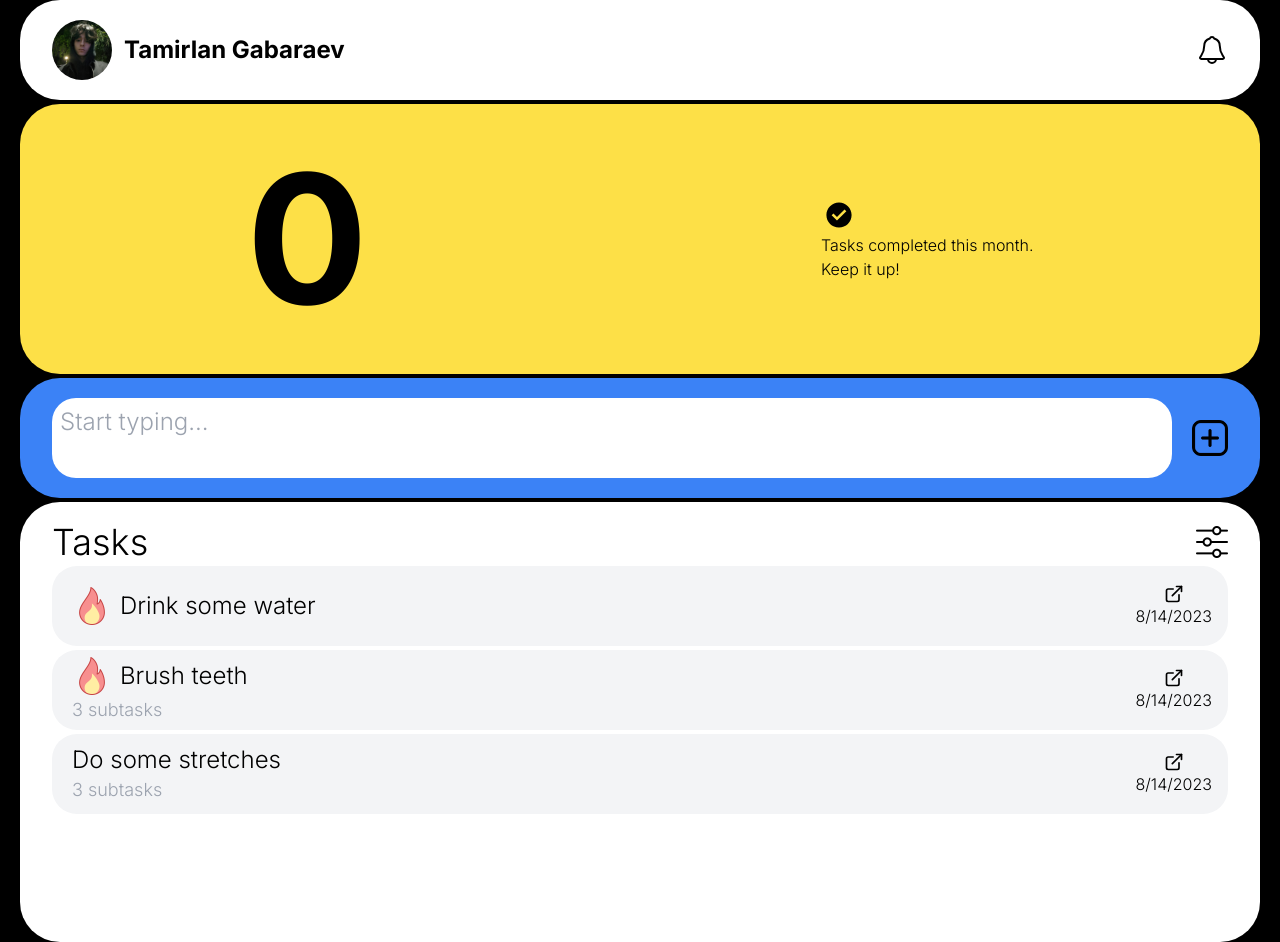
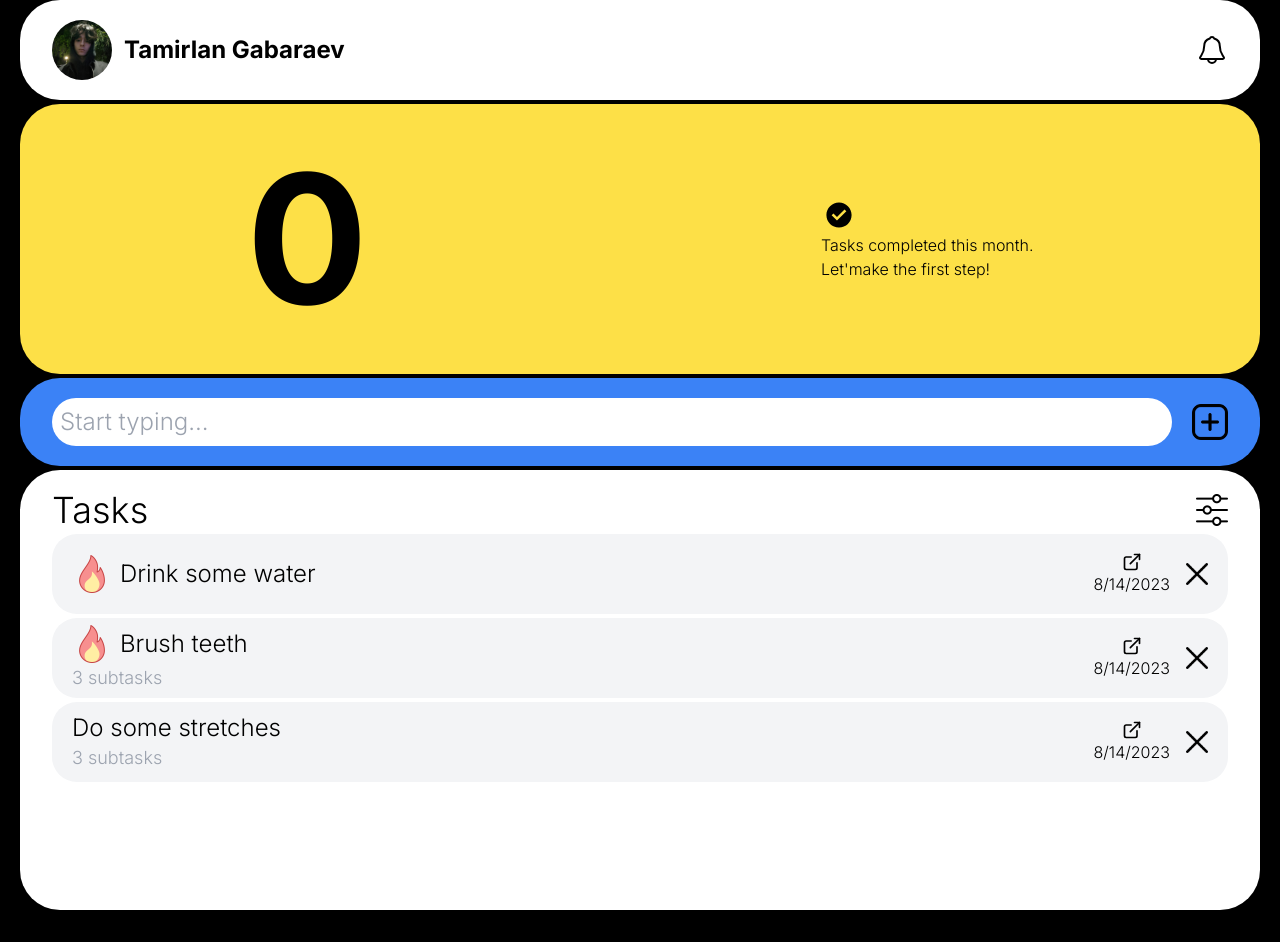
Before and after one commit to hitoryanka/Todo-list, a Next.js app: page / in a window 1280 px wide. After the commit the page ends 910 px from the top, so only its background shows below. Built offline with nearby package versions, Linux system fonts and the light colour scheme.

Commit message:
delete task func added

```diff
--- a/src/app/components/createTask.tsx
+++ b/src/app/components/createTask.tsx
@@ -5,7 +5,6 @@ import addTaskPNG from '../images/addTask.png';
 import Image from 'next/image';
 import { useState } from 'react';
 import { useDispatch } from 'react-redux';
-import { calculateRows } from '@/lib/utils';
 
 export default function CreateTask() {
   const [title, setTitle] = useState('');
@@ -17,21 +16,31 @@ export default function CreateTask() {
     } else {
       setTitle('');
     }
-    calculateRows(target);
+    target.style.height = `${target.scrollHeight}px`;
+  }
+
+  function handleTitleSubmit() {
+    setTitle('');
+    dispatch(addTask({ title }));
   }
 
   return (
     <div className="flex justify-between bg-blue-500 rounded-[40px] text-2xl  px-8 py-5 mb-1">
       {/* TODO create state for rows in textArea so it would default to 1 row */}
       <textarea
+        rows={1}
         value={title}
         onChange={({ target }) => handleDescriptionChange(target)}
+        onBlur={({ target }) => (target.style.height = '48px')}
+        onFocus={({ target }) =>
+          (target.style.height = `${target.scrollHeight}px`)
+        }
         className="resize-none overflow-hidden w-full rounded-3xl p-2"
         placeholder="Start typing..."
       ></textarea>
       <button
         className="ml-5"
-        onClick={() => dispatch(addTask({ title }))}
+        onClick={handleTitleSubmit}
       >
         <Image
           src={addTaskPNG}
--- a/src/app/components/task.tsx
+++ b/src/app/components/task.tsx
@@ -5,12 +5,13 @@ import importantAnimated from '../images/important-fire-animated.gif';
 import detailsSVG from '../images/go-into-task.svg';
 import detailsSVGDark from '../images/go-into-task-dark.svg';
 import Image, { StaticImageData } from 'next/image';
-import { useEffect, useRef, useState } from 'react';
+import { useState } from 'react';
 import Link from 'next/link';
 import { useDispatch, useSelector } from 'react-redux';
 import { IState } from '@/redux-toolkit/store';
-import { Status } from '@/lib/initialTasks';
-import { updateCheckboxStyle } from '@/lib/utils';
+import deleteTaskPNG from '../images/x.png';
+import deleteTaskWhitePNG from '../images/x-white.png';
+import { deleteTask } from '@/redux-toolkit/features/tasks/taskSlice';
 
 interface Props {
   id: string;
@@ -19,6 +20,9 @@ interface Props {
 export default function Task({ id }: Props) {
   const [fireUrl, setFireUrl] = useState(importantStatic);
   const [detailsUrl, setDetailsUrl] = useState(detailsSVG);
+  const [deleteUrl, setDeleteUrl] = useState(deleteTaskPNG);
+
+  const dispatch = useDispatch();
 
   const task = useSelector((state: IState) =>
     state.tasks.find((t) => t.id === id)
@@ -26,23 +30,32 @@ export default function Task({ id }: Props) {
   if (!task) {
     throw new Error("task doesn't exist");
   }
-  const { title, date, important, subtasks, status } = task;
+  const { title, date, important, subtasks } = task;
 
   function onHover() {
     setFireUrl(importantAnimated);
     setDetailsUrl(detailsSVGDark);
+    setDeleteUrl(deleteTaskWhitePNG);
   }
   function onHoverOff() {
     setFireUrl(importantStatic);
     setDetailsUrl(detailsSVG);
+    setDeleteUrl(deleteTaskPNG);
   }
   return (
-    <Link href={`/task/${id}`}>
     <article
       onMouseOver={onHover}
       onMouseLeave={onHoverOff}
-        className=" h-20 my-1 bg-gray-100 rounded-[25px] flex justify-between place-items-center
+      className=" h-20 my-1 pr-5 bg-gray-100 rounded-[25px] flex justify-between place-items-center
           hover:bg-black hover:text-white hover:fill-white"
+    >
+      <Link
+        href={`/task/${id}`}
+        className="grow"
+      >
+        <div
+          className="flex justify-between place-items-center
+        "
         >
           <div className="px-5">
             <Title
@@ -57,7 +70,10 @@ export default function Task({ id }: Props) {
             )}
           </div>
 
-        <button className="flex flex-col place-items-center pr-4">
+          <button
+            type="button"
+            className="flex flex-col place-items-center pr-4"
+          >
             {/* TODO how to change svg color?? */}
             <img
               className=""
@@ -67,8 +83,19 @@ export default function Task({ id }: Props) {
             />
             <span>{new Date(+date).toLocaleDateString()}</span>
           </button>
+        </div>
+      </Link>
+      <button
+        type="button"
+        onClick={() => dispatch(deleteTask({ id: task.id }))}
+      >
+        <Image
+          src={deleteUrl}
+          alt="delete"
+          width={22}
+        />
+      </button>
     </article>
-    </Link>
   );
 }
 
--- a/src/app/components/tasks-counter.tsx
+++ b/src/app/components/tasks-counter.tsx
@@ -22,7 +22,7 @@ export default function TasksCounter({ checkmark }: { checkmark: string }) {
         <span className="max-w-[10px]">
           Tasks completed this month.
           <br />
-          Keep it up!
+          {tasks.length ? 'Keep it up!' : "Let'make the first step!"}
         </span>
       </div>
     </div>
--- a/src/app/components/tasks.tsx
+++ b/src/app/components/tasks.tsx
@@ -7,7 +7,7 @@ import filterSVG from '../images/filter.png';
 import Image from 'next/image';
 import Task from './task';
 import { IState } from '@/redux-toolkit/store';
-import { useRef, useState } from 'react';
+import { useRef } from 'react';
 import { handleDropDown } from '@/lib/utils';
 import { sortTasks } from '@/redux-toolkit/features/tasks/taskSlice';
 
@@ -39,7 +39,7 @@ export default function Tasks() {
               />
             </button>
             <section
-              className="absolute self-center bg-white translate-x-[-10px] translate-y-[75px] transition opacity-0 duration-200 border rounded-md shadow-lg right-[20px]"
+              className="absolute self-center bg-white translate-x-[-10px] translate-y-[75px] transition opacity-0 duration-200 border rounded-md shadow-lg right-[20px] pointer-events-none"
               ref={ref}
             >
               <ul className="text-center w-full">
--- a/src/app/task/[id]/components/task-subtasks.tsx
+++ b/src/app/task/[id]/components/task-subtasks.tsx
@@ -52,7 +52,7 @@ export default function TaskSubtasks() {
             </button>
 
             <section
-              className="absolute bg-white translate-x-[-10px] transition opacity-0 duration-200 border rounded-md shadow-lg right-[20px]"
+              className="absolute bg-white translate-x-[-5px] transition opacity-0 duration-200 border rounded-md shadow-lg right-[20px] pointer-events-none"
               ref={ref}
             >
               <ul className="text-center w-full">
--- a/src/app/task/[id]/components/task-title.tsx
+++ b/src/app/task/[id]/components/task-title.tsx
@@ -9,7 +9,6 @@ import importantOutline from '../../../images/important-fire-outline.png';
 import editPNG from '../../../images/editWhite.png';
 import { useContext, useState } from 'react';
 import { TaskContext } from '../page';
-import { calculateRows } from '@/lib/utils';
 
 export default function TaskTitle() {
   const { important, title, id } = useContext(TaskContext);
@@ -18,8 +17,12 @@ export default function TaskTitle() {
   const [taskTitle, setTaskTitle] = useState(title);
 
   function handleTitleChange(target: EventTarget & HTMLTextAreaElement) {
-    setTaskTitle(target.value);
-    calculateRows(target);
+    if (target.value.trim()) {
+      setTaskTitle(target.value);
+    } else {
+      setTaskTitle('');
+    }
+    target.style.height = `${target.scrollHeight}px`;
   }
 
   function handleTitleSubmit(key: string) {
@@ -48,10 +51,13 @@ export default function TaskTitle() {
         <h1 className="grow leading-10 break-all">
           {isTitleEditing ? (
             <textarea
+              rows={1}
               className="bg-black resize-none overflow-hidden w-full"
               autoFocus
-              onFocus={({ target }) => calculateRows(target)}
               onBlur={() => setIsTitleEditing(false)}
+              onFocus={({ target }) =>
+                (target.style.height = `${target.scrollHeight}px`)
+              }
               value={taskTitle}
               onChange={({ target }) => handleTitleChange(target)}
               onKeyDown={({ key }) => handleTitleSubmit(key)}
--- a/src/lib/utils.ts
+++ b/src/lib/utils.ts
@@ -1,12 +1,4 @@
 import checkedPNG from '../app/images/checked.png';
-
-// BUG Amount of rows don't get less when content deleted (it gets on a new render though)
-export function calculateRows(target: EventTarget & HTMLTextAreaElement) {
-  if (target.scrollHeight > target.clientHeight) {
-    console.log(target.clientHeight);
-    target.rows *= target.scrollHeight / target.clientHeight;
-  }
-}
 
 export function handleDropDown(
   type: string,
--- a/src/redux-toolkit/features/tasks/taskSlice.ts
+++ b/src/redux-toolkit/features/tasks/taskSlice.ts
@@ -67,7 +67,9 @@ interface IAddTask {
 interface IDeleteTask {
   type: string;
   // payload contains ID of a task
-  payload: string;
+  payload: {
+    id: string;
+  };
 }
 
 interface IUpdateTitle {
@@ -115,7 +117,7 @@ export const taskSlice = createSlice({
     },
 
     deleteTask(state, action: IDeleteTask) {
-      return state.filter((task) => task.id !== action.payload);
+      return state.filter((task) => task.id !== action.payload.id);
     },
 
     updateTaskTitle(state, action: IUpdateTitle) {
```
Also changed, not shown: src/app/images/x-white.png (added). Lines whose indentation alone changed are shown as unchanged.
